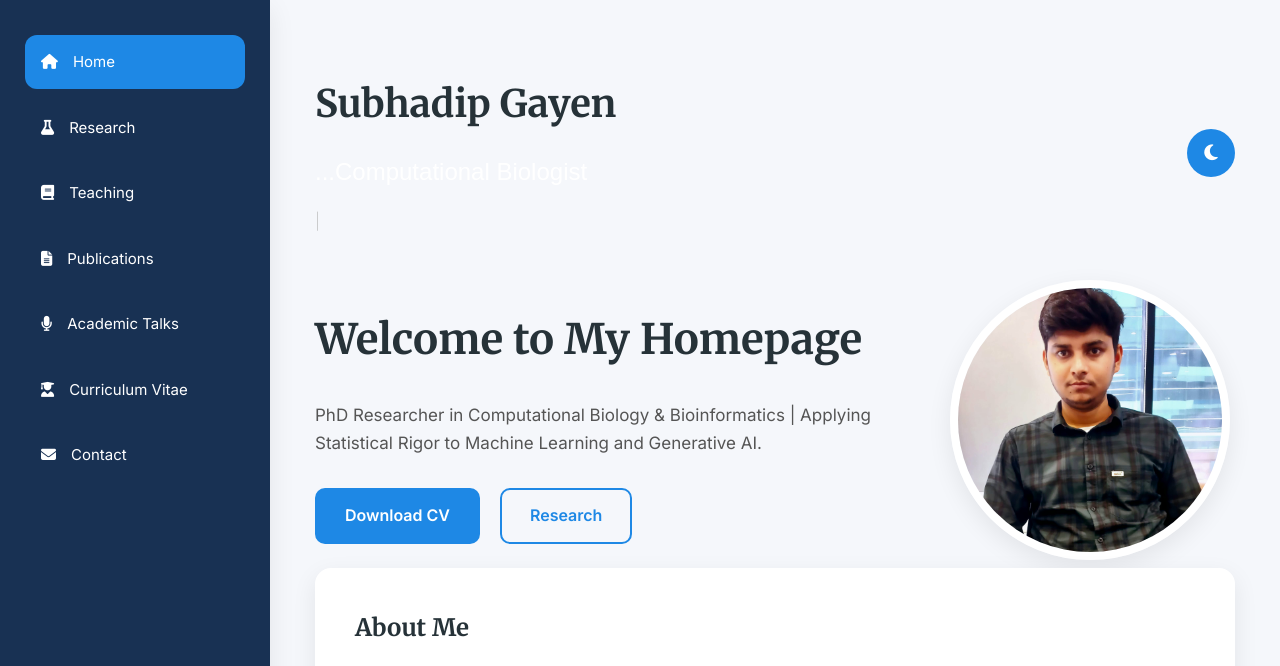
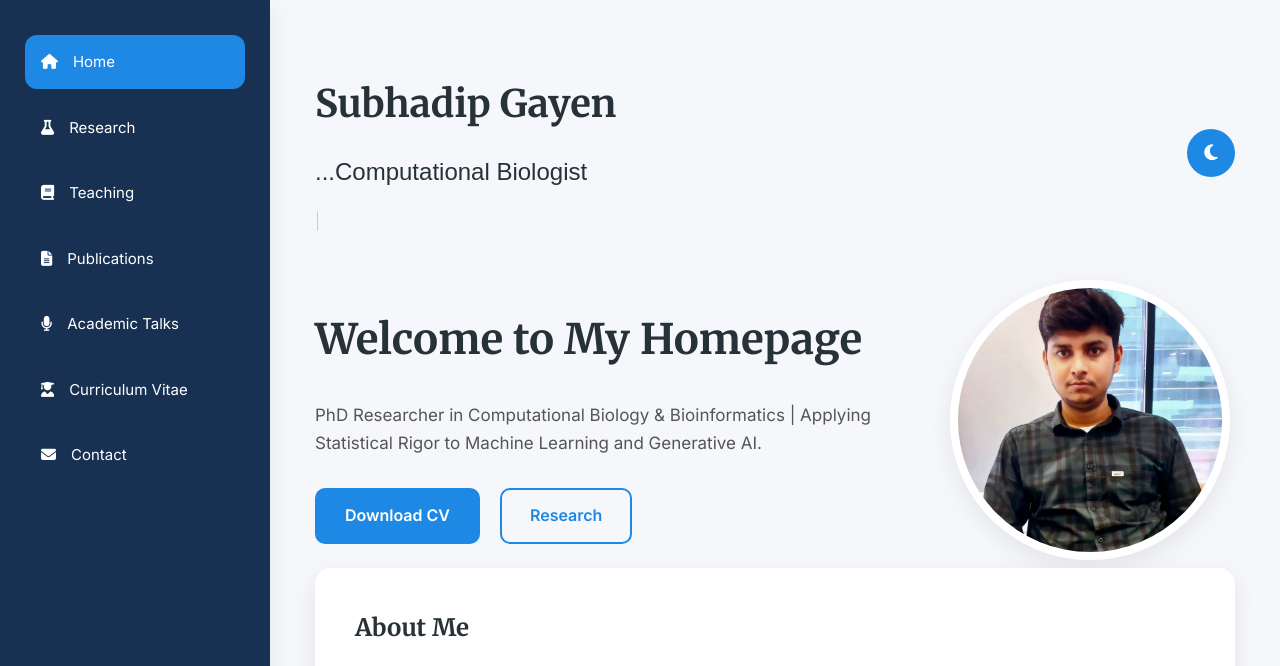
Before and after one commit to Sgayen07/Sgayen07.github.io, a plain HTML site: page index.html in a window 1280 px wide. Shown: the top 666 px of the page. Drawn offline with nearby package versions, Linux system fonts and the light colour scheme.

Commit message:
Update style.css

```diff
--- a/css/style.css
+++ b/css/style.css
@@ -1887,7 +1887,7 @@ transform:scale(1.02);
 #typing-element {
   font-family: sans-serif; /* Adjust to match your preference */
   font-weight: 300;
-  color: #ffffff; /* Use white or a light grey */
+  color: #263238; /* Use white or a light grey */
 }
 
 /* This styles the cursor specifically */
```
